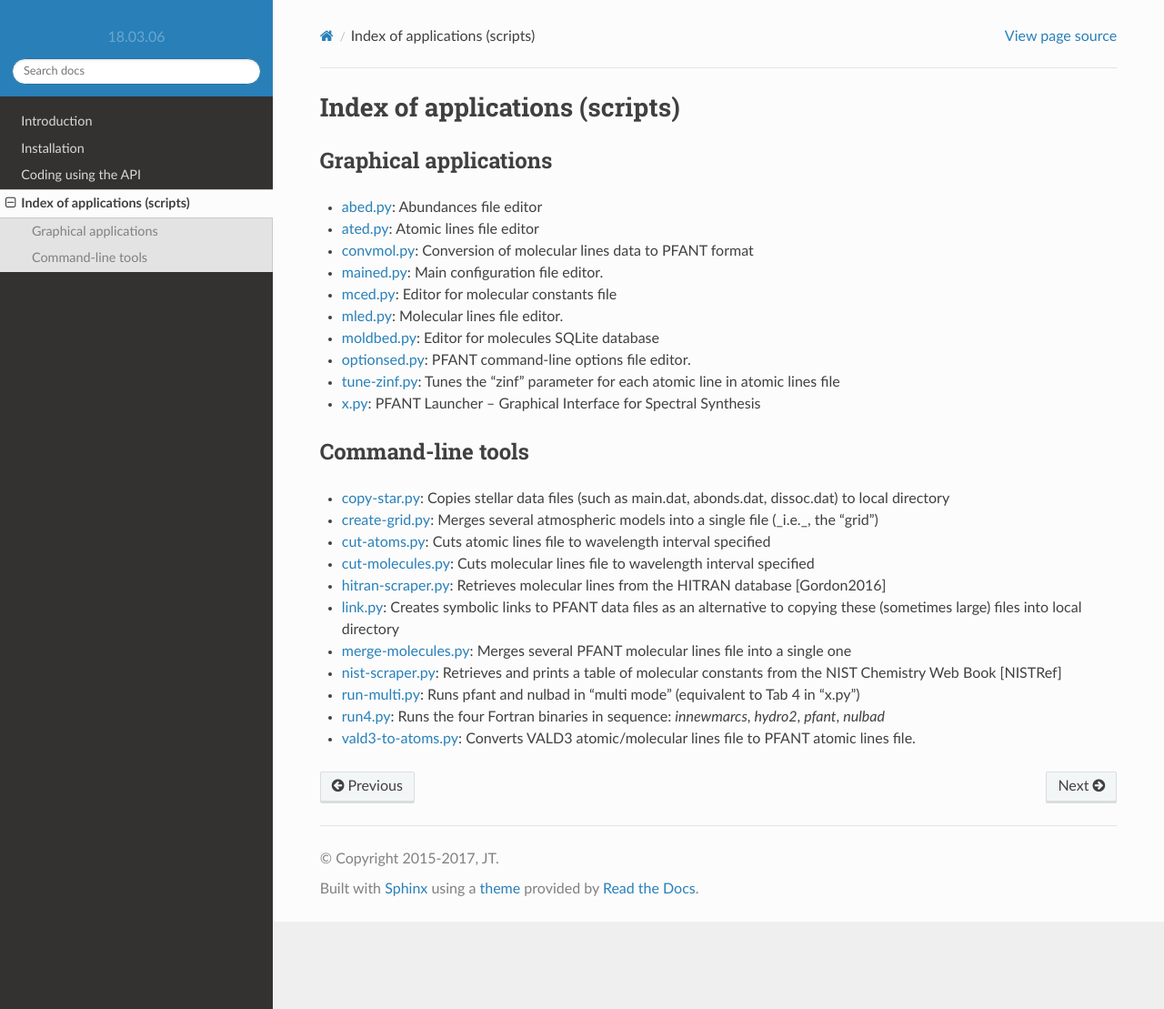
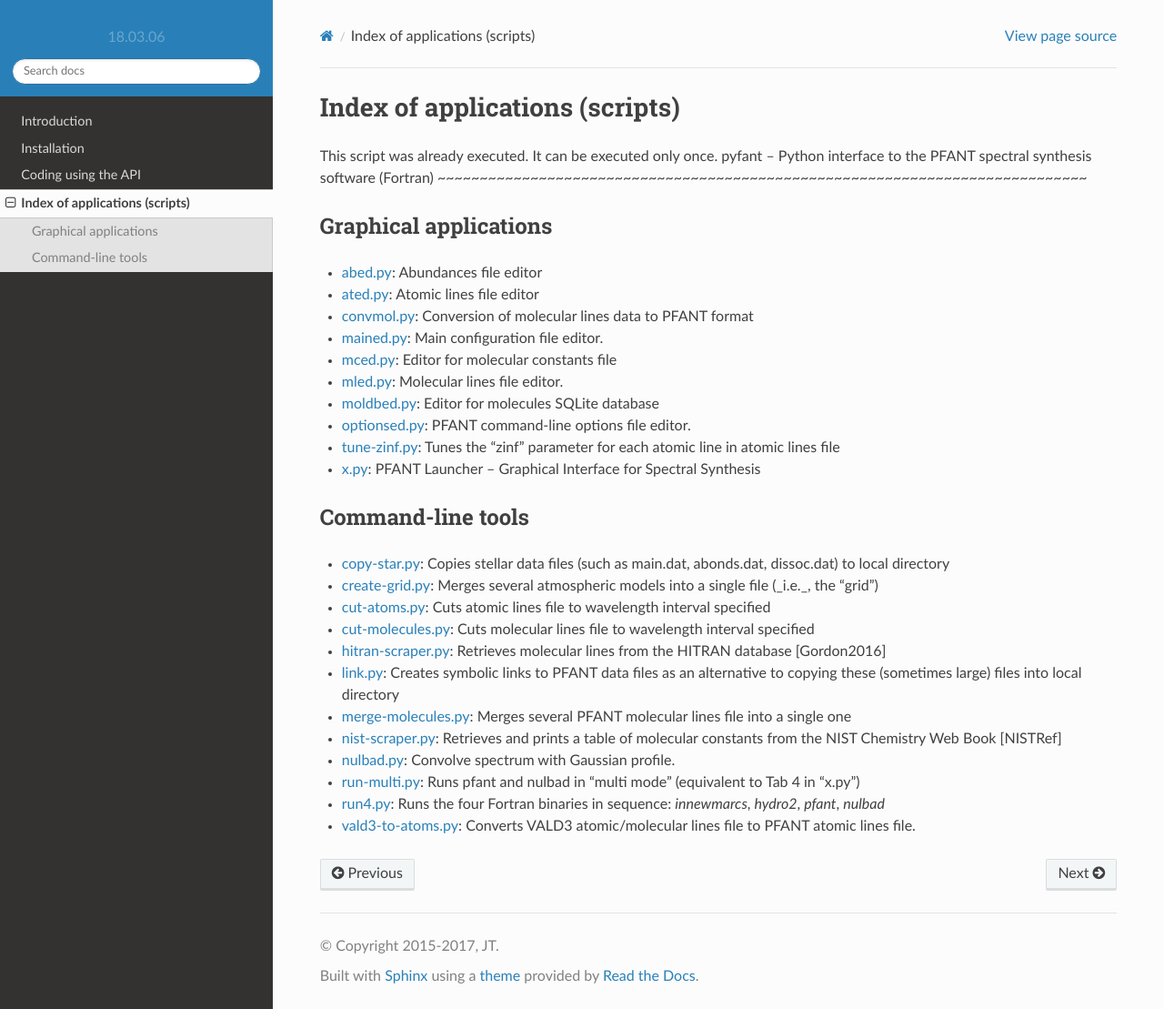
Before and after one commit to trevisanj/pyfant, a Sphinx documentation site: the page built from docs/source/scripts.rst, in a window 1280 px wide and 1109 px high. Shown: the whole window at 91% size. Built offline with Sphinx 7.4.7 and the Read the Docs theme 2.0.0, drawn with Linux system fonts in a browser that asks for light colours.

Commit message:
nulbad.py

```diff
--- a/docs/source/autoscripts/leave-convmol.rst
+++ b/docs/source/autoscripts/leave-convmol.rst
@@ -1,15 +1,12 @@
 .. code-block:: none
 
-    usage: convmol.py [-h] [--fn_moldb [FN_MOLDB]] [--fn_molconsts [FN_MOLCONSTS]]
+    usage: convmol.py [-h] [--fn_molconsts [FN_MOLCONSTS]]
                       [--fn_config [FN_CONFIG]]
 
     Conversion of molecular lines data to PFANT format
 
     optional arguments:
       -h, --help            show this help message and exit
-      --fn_moldb [FN_MOLDB]
-                            File name for Database of Molecular Constants
-                            (default: moldb.sqlite)
       --fn_molconsts [FN_MOLCONSTS]
                             File name for Molecular constants config file (Python
                             code) (default: configmolconsts.py)
--- a/docs/source/autoscripts/leave-run-multi.rst
+++ b/docs/source/autoscripts/leave-run-multi.rst
@@ -22,7 +22,10 @@
                         [--sca SCA] [--zinf ZINF] [--zph ZPH] [-f FN_ABXFWHM]
                         [-s CUSTOM_SESSION_ID]
 
-    Runs pfant and nulbad in "multi mode" (equivalent to Tab 4 in ``x.py``) (several abundances X FWHM's)
+    Runs pfant and nulbad in "multi mode" (equivalent to Tab 4 in "x.py")
+
+    This script runs spectral synthesis and convolutions with Gaussian profile for
+    several combinations of (atomic abundance, FWHM)
 
     optional arguments:
       -h, --help            show this help message and exit
--- /dev/null
+++ b/docs/source/autoscripts/script-nulbad.rst
@@ -0,0 +1,4 @@
+Script ``nulbad.py``
+====================
+
+.. include:: leave-nulbad.rst
--- a/docs/source/scripts.rst
+++ b/docs/source/scripts.rst
@@ -2,6 +2,10 @@ Index of applications (scripts)
 ===============================
 
 .. only:: html
+
+    This script was already executed. It can be executed only once.
+    pyfant -- Python interface to the PFANT spectral synthesis software (Fortran)
+    ~~~~~~~~~~~~~~~~~~~~~~~~~~~~~~~~~~~~~~~~~~~~~~~~~~~~~~~~~~~~~~~~~~~~~~~~~~~~~
 
     Graphical applications
     ^^^^^^^^^^^^^^^^^^^^^^
@@ -28,9 +32,11 @@ Index of applications (scripts)
     * :doc:`link.py <autoscripts/script-link>`: Creates symbolic links to PFANT data files as an alternative to copying these (sometimes large) files into local directory
     * :doc:`merge-molecules.py <autoscripts/script-merge-molecules>`: Merges several PFANT molecular lines file into a single one
     * :doc:`nist-scraper.py <autoscripts/script-nist-scraper>`: Retrieves and prints a table of molecular constants from the NIST Chemistry Web Book [NISTRef]
+    * :doc:`nulbad.py <autoscripts/script-nulbad>`: Convolve spectrum with Gaussian profile.
     * :doc:`run-multi.py <autoscripts/script-run-multi>`: Runs pfant and nulbad in "multi mode" (equivalent to Tab 4 in "x.py")
     * :doc:`run4.py <autoscripts/script-run4>`: Runs the four Fortran binaries in sequence: `innewmarcs`, `hydro2`, `pfant`, `nulbad`
     * :doc:`vald3-to-atoms.py <autoscripts/script-vald3-to-atoms>`: Converts VALD3 atomic/molecular lines file to PFANT atomic lines file.
+
 
 
 .. only:: latex
@@ -48,6 +54,7 @@ Index of applications (scripts)
         autoscripts/script-link
         autoscripts/script-merge-molecules
         autoscripts/script-nist-scraper
+        autoscripts/script-nulbad
         autoscripts/script-run-multi
         autoscripts/script-run4
         autoscripts/script-vald3-to-atoms
```
Also changed, not shown: docs/source/autoscripts/leave-nulbad.rst (added, +50 -0 lines).
